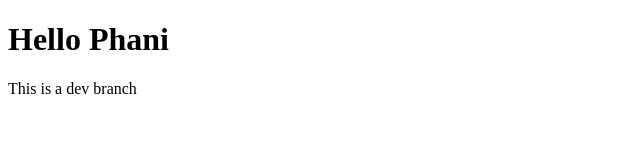
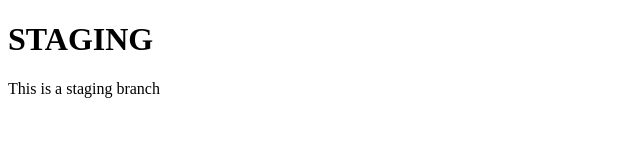
Before and after one commit to phaniteja-credera/welchsgit, a plain HTML site: page index.html in a window 1280 px wide. Shown: the whole page, without its empty margins (0-640 px from the left). Drawn offline with Linux system fonts and the light colour scheme.

```diff
--- a/index.html
+++ b/index.html
@@ -6,7 +6,7 @@
     <title>Document</title>
   </head>
   <body>
-    <h1>Hello Phani</h1>
-    <p>This is a dev branch</p>
+    <h1>STAGING</h1>
+    <p>This is a staging branch</p>
   </body>
 </html>
```
